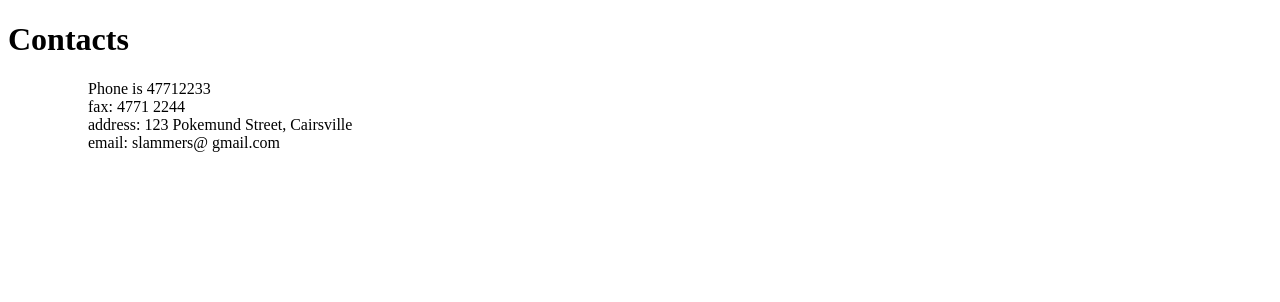
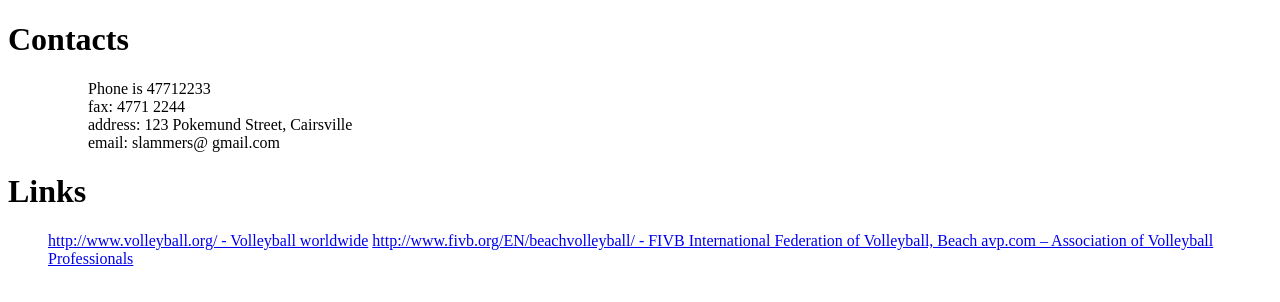
Before and after one commit to peterpannam/a1, a plain HTML site: page contacts.html in a window 1280 px wide. Drawn offline with Linux system fonts and the light colour scheme.

Commit message:
hyperlink
volleyball website

```diff
--- a/contacts.html
+++ b/contacts.html
@@ -12,7 +12,12 @@
           <ul>address: 123 Pokemund Street, Cairsville</ul>
           <ul>email: slammers@ gmail.com</ul>
 </ol>
-
+<h1><div>Links</div></h1>
+     <ol>
+       <a href="http://www.volleyball.org/">http://www.volleyball.org/ - Volleyball worldwide</a>
+       <a href="http://www.fivb.org/EN/beachvolleyball/">http://www.fivb.org/EN/beachvolleyball/ - FIVB International Federation of Volleyball, Beach
+avp.com – Association of Volleyball Professionals </a>
+     </ol>
 
 </body>
 </html>
--- a/style.css
+++ b/style.css
@@ -1,2 +1,6 @@
 @charset "utf-8";
 /* CSS Document */
+
+body {
+
+}
```
Also changed, not shown: index.html (+2 -0 lines), 1 other file.
